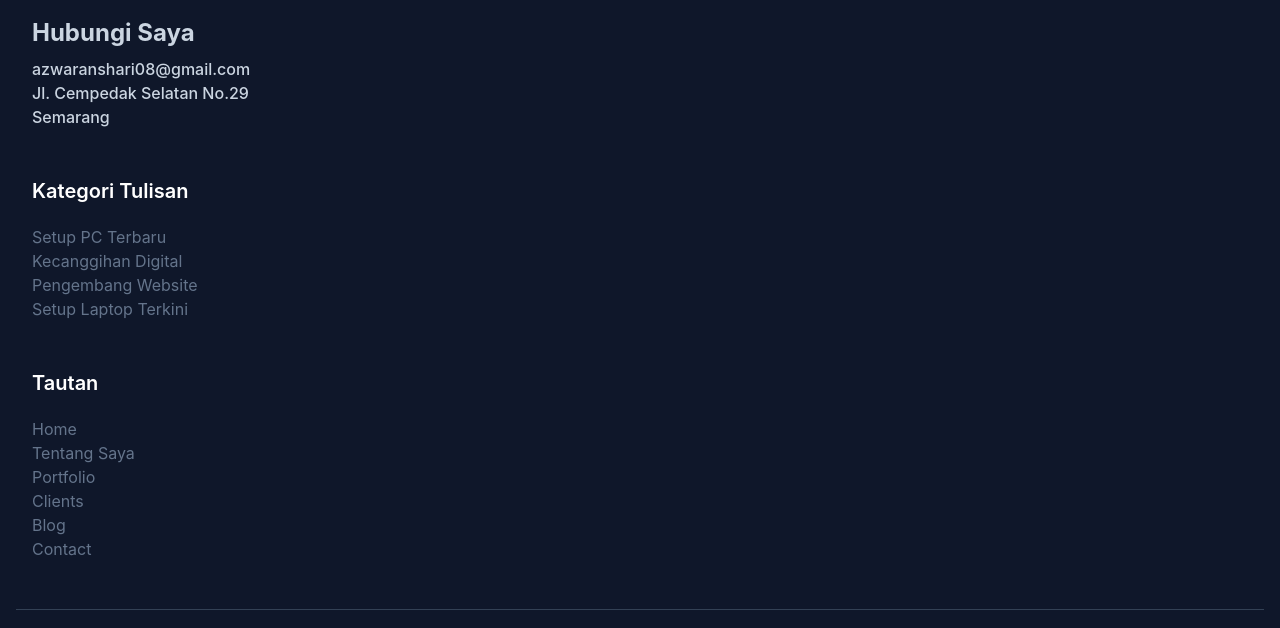
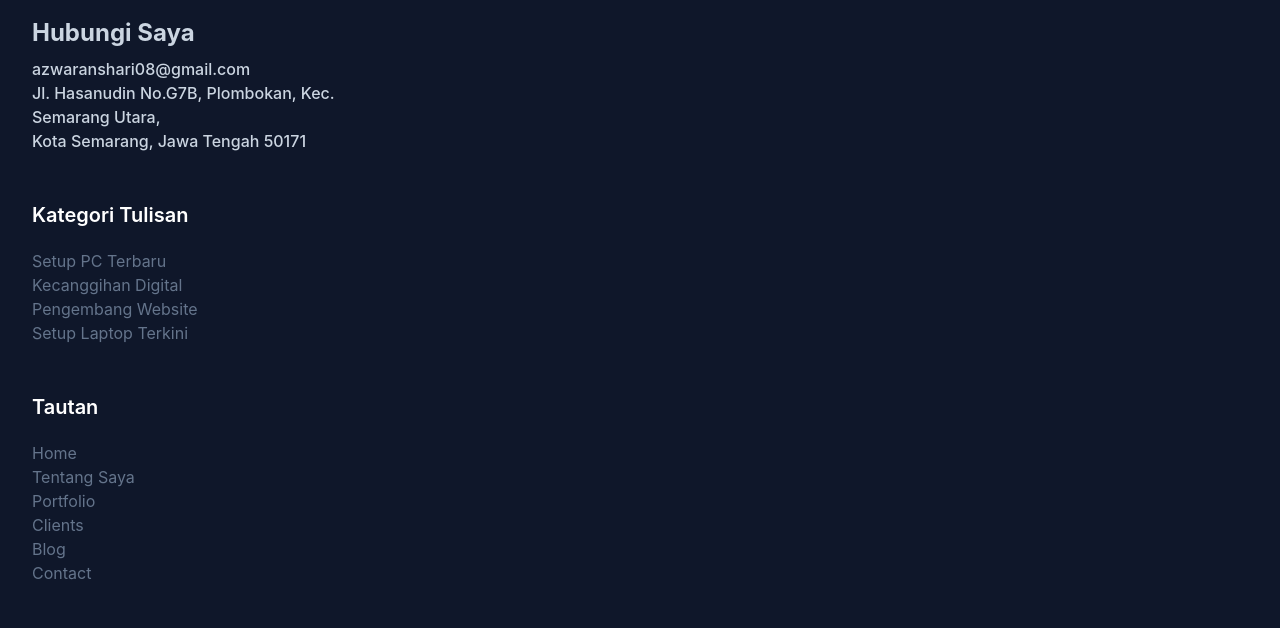
Before and after one commit to Azwar-as/MrAzwar.github.io, a website: page index.html in a window 1280 px wide. Shown: the part 5881-6509 px from the top of the page. Drawn offline with Linux system fonts and the light colour scheme.

Commit message:
second Commit

```diff
--- a/index.html
+++ b/index.html
@@ -412,8 +412,8 @@
                     <h2 class="font-bold text-4xl text-white mb-5">Mr.Azwar</h2>
                     <h3 class="font-bold text-2xl mb-2">Hubungi Saya</h3>
                     <p>azwaranshari08@gmail.com</p>
-                    <p>Jl. Cempedak Selatan No.29</p>
-                    <p>Semarang</p>
+                    <p>Jl. Hasanudin No.G7B, Plombokan, Kec. Semarang Utara,</p>
+                    <p>Kota Semarang, Jawa Tengah 50171</p>
                 </div>
                 <div class="w-full px-4 mb-12 md:1/3">
                     <h3 class="font-semibold text-xl text-white mb-5">Kategori Tulisan</h3>
```
